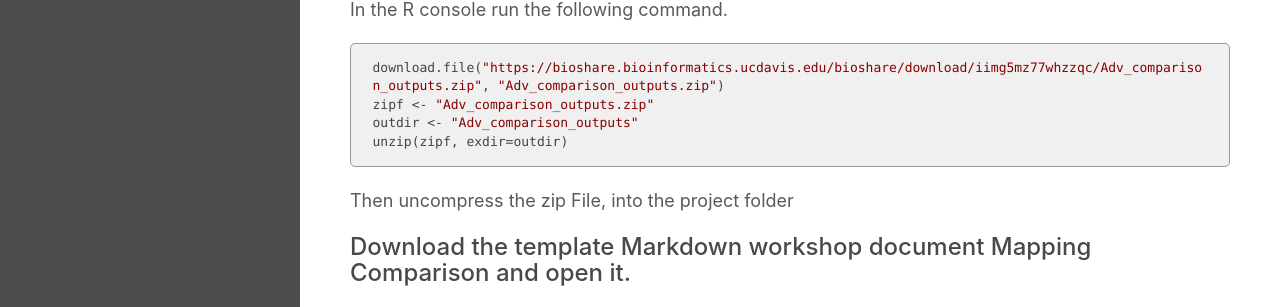
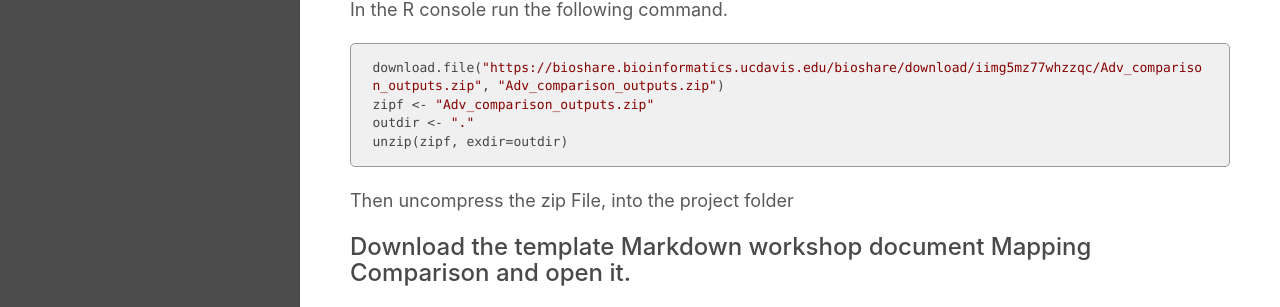
Before and after one commit to ucdavis-bioinformatics-training/2020-Advanced_Single_Cell_RNA_Seq, a Jekyll site: the page built from data_analysis/scrna_analysis_prepare.md, in a window 1280 px wide. Shown: the part 2304-2611 px from the top of the page. Built offline with Jekyll 4.4.1, drawn with Linux system fonts in a browser that asks for light colours; our own code applies the rules of GitHub Pages for plain Markdown files.

Commit message:
whoops my fault not nik's

````diff
--- a/data_analysis/scrna_analysis_prepare.md
+++ b/data_analysis/scrna_analysis_prepare.md
@@ -106,7 +106,7 @@ In the R console run the following command.
 ```r
 download.file("https://bioshare.bioinformatics.ucdavis.edu/bioshare/download/iimg5mz77whzzqc/Adv_comparison_outputs.zip", "Adv_comparison_outputs.zip")
 zipf <- "Adv_comparison_outputs.zip"
-outdir <- "Adv_comparison_outputs"
+outdir <- "."
 unzip(zipf, exdir=outdir)
 ```
 Then uncompress the zip File, into the project folder
````
